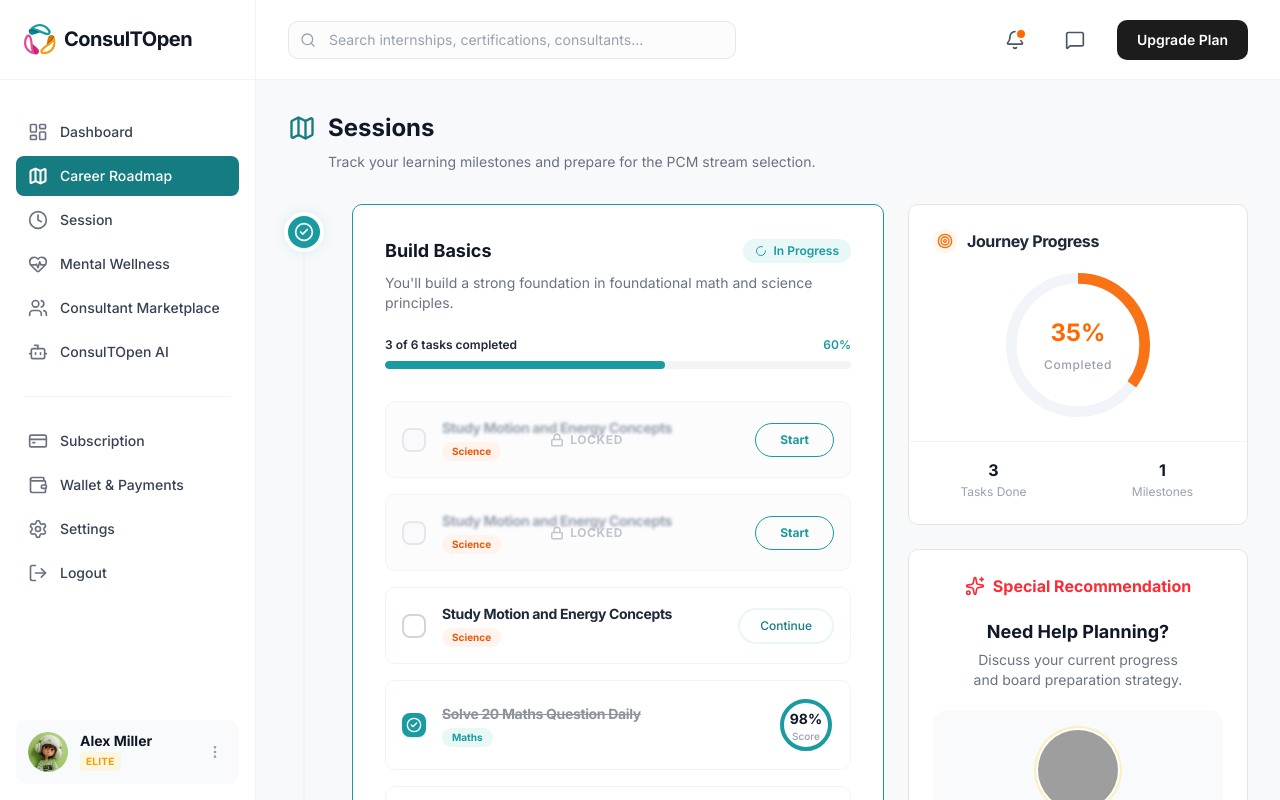
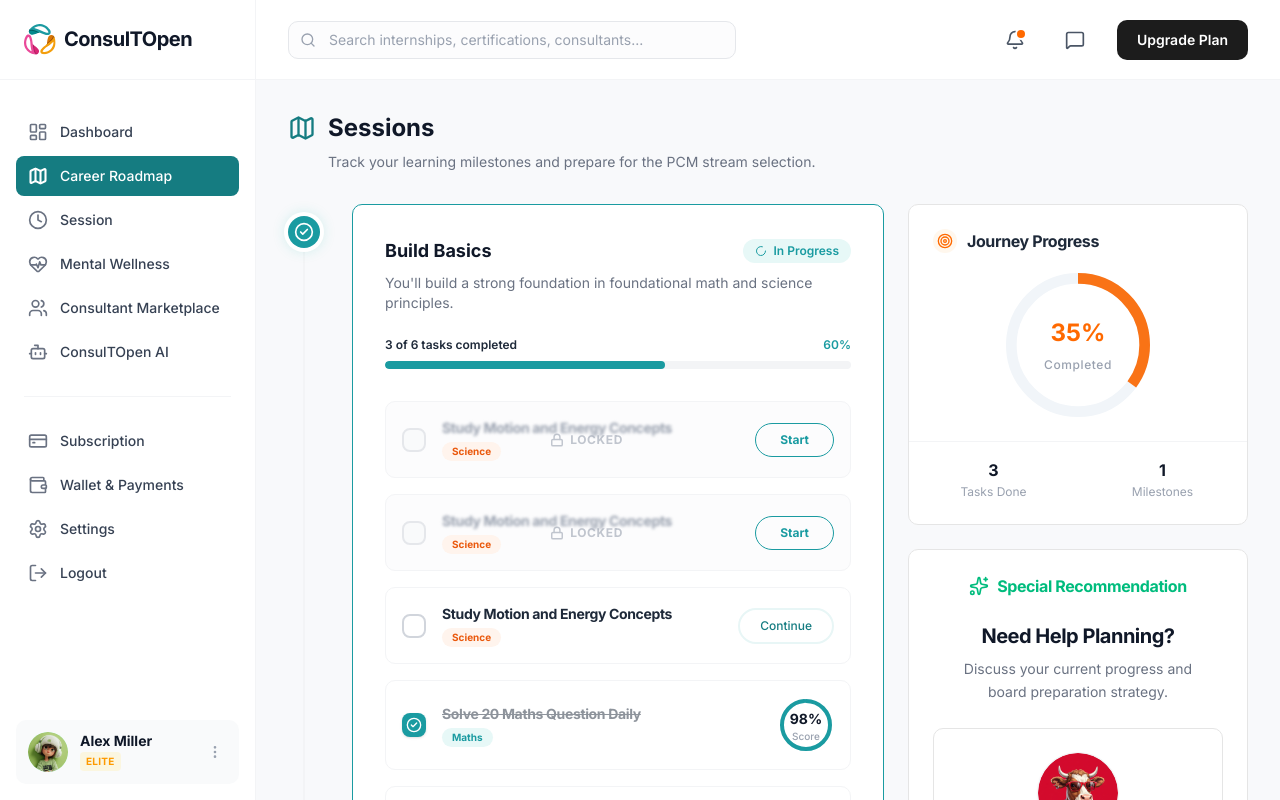
Before and after one commit to anuj-My/consul-it-open, a Next.js app: page /career-roadmap in a window 1280 px wide. Built offline with nearby package versions, Linux system fonts and the light colour scheme; grey boxes are pictures that could not be loaded.

Commit message:
update recommendation component

```diff
--- a/app/(dashboard)/career-roadmap/page.tsx
+++ b/app/(dashboard)/career-roadmap/page.tsx
@@ -1,7 +1,7 @@
 import {  Map } from "lucide-react";
 import { SessionsRoadmap } from "@/components/sessions/sessions-roadmap";
 import { JourneyProgress } from "@/components/sessions/journey-progress";
-import { SpecialRecommendation } from "@/components/sessions/special-recommendation";
+import { Recommendation } from "@/components/dashboard/recommendation";
 import { QuickResources } from "@/components/sessions/quick-resources";
 
 export default function CareerRoadmapPage() {
@@ -22,7 +22,19 @@ export default function CareerRoadmapPage() {
 
         <div className="space-y-6">
           <JourneyProgress />
-          <SpecialRecommendation />
+          <Recommendation
+            variant="emerald"
+            showSpecialHeader={true}
+            title="Need Help Planning?"
+            description="Discuss your current progress and board preparation strategy."
+            consultant={{
+              name: "Mukund Tyagi",
+              role: "(Academic Planner & Counsellor)",
+              image: "/images/mukund_tyagi.png",
+              rating: 4.2
+            }}
+            buttonText="Book a Session"
+          />
           <QuickResources />
         </div>
       </div>
--- a/app/(dashboard)/page.tsx
+++ b/app/(dashboard)/page.tsx
@@ -30,7 +30,19 @@ export default function Home() {
            <div className="bg-white rounded-lg space-y-6 border p-6">
           <MoodTrends />
           <div className="border-b border-gray-100 mb-8"></div>
-          <Recommendation />
+          <Recommendation
+            variant="pink"
+            badgeText="Based on mood log"
+            title="Recommended for You"
+            consultant={{
+              name: "Emma Watson",
+              role: "(Student Wellbeing Therapist)",
+              image: "/images/Counselor Emma.png",
+              rating: 4.9,
+              sessions: "(120+ Sessions)"
+            }}
+            buttonText="Book a Therapy Session"
+          />
 
            </div>
           <SkillsProgress />
--- a/components/dashboard/recommendation.tsx
+++ b/components/dashboard/recommendation.tsx
@@ -1,45 +1,97 @@
 "use client";
 
-import { Star, ArrowRight } from "lucide-react";
+import { Star, ArrowRight, Sparkles } from "lucide-react";
 import Image from "next/image";
 
-export function Recommendation() {
+interface RecommendationProps {
+  variant?: "pink" | "emerald";
+  badgeText?: string;
+  title: string;
+  description?: string;
+  consultant: {
+    name: string;
+    role: string;
+    image: string;
+    rating: number;
+    sessions?: string;
+  };
+  buttonText: string;
+  showSpecialHeader?: boolean;
+}
+
+export function Recommendation({
+  variant = "pink",
+  badgeText,
+  title,
+  description,
+  consultant,
+  buttonText,
+  showSpecialHeader = false,
+}: RecommendationProps) {
+  const isPink = variant === "pink";
+  const mainColor = isPink ? "#ED4694" : "#10B981";
+  const bgColor = isPink ? "bg-[#FDF2F8]" : "bg-[#E7F8F7]";
+
   return (
-    <div className="flex flex-col items-center">
-      <div className="bg-[#FDF2F8] px-4 py-1 rounded-full mb-4">
-        <span className="text-[10px] sm:text-xs text-[#ED4694] font-medium whitespace-nowrap">
-          Based on mood log
+    <div className={!isPink ? "relative rounded-lg border overflow-hidden bg-white p-6 bg-[radial-gradient(circle_at_bottom_right,_var(--tw-gradient-stops))] from-emerald-50/50 via-white to-white" : "w-full"}>
+
+      {showSpecialHeader && (
+        <div className="flex items-center justify-center gap-2 mb-6">
+          <Sparkles className="w-5 h-5 text-emerald-500" />
+          <h2 className="font-bold text-emerald-500 tracking-tight">Special Recommendation</h2>
+        </div>
+      )}
+
+      <div className="flex flex-col items-center text-center">
+        {badgeText && (
+          <div className={`${bgColor} px-4 py-1 rounded-full mb-4`}>
+            <span className={`text-[10px] sm:text-xs font-medium whitespace-nowrap`} style={{ color: mainColor }}>
+              {badgeText}
             </span>
           </div>
+        )}
 
-      <h2 className="text-lg sm:text-lg font-semibold text-[#ED4694] mb-6">
-        Recommended for You
+        <h2 className={`font-bold tracking-tight mb-2 ${isPink ? 'text-lg sm:text-lg' : 'text-xl text-gray-900'}`} style={{ color: isPink ? mainColor : undefined }}>
+          {title}
         </h2>
 
-      <div className="flex flex-col items-center text-center w-full">
-        <div className="w-20 h-20 rounded-full overflow-hidden mb-4 ring-1 ring-gray-100 shadow-sm">
+        {description && (
+          <p className="text-sm text-gray-500 mb-6 max-w-[240px] leading-relaxed">
+            {description}
+          </p>
+        )}
+
+        <div className={`w-full flex flex-col items-center p-6 ${!isPink ? 'bg-white rounded-lg border mb-6' : ''}`}>
+          <div className="w-20 h-20 rounded-full overflow-hidden mb-4 ring-1 ring-gray-100 shadow-sm shrink-0">
             <Image
-            src="/images/Counselor Emma.png"
-            alt="Emma Watson"
+              src={consultant.image}
+              alt={consultant.name}
               width={80}
               height={80}
               className="object-cover"
             />
           </div>
 
-        <h3 className="font-semibold text-gray-900 text-lg mb-0.5">Emma Watson</h3>
+          <h3 className="font-bold text-gray-900 text-lg mb-0.5">{consultant.name}</h3>
           <p className="text-xs text-gray-500 font-medium mb-3">
-          (Student Wellbeing Therapist)
+            {consultant.role}
           </p>
 
-        <div className="flex items-center gap-1.5 mb-8">
+          <div className="flex items-center gap-1.5">
+            <span className="text-sm text-gray-500 font-medium mr-1">Rating</span>
             <Star className="w-4 h-4 text-amber-400 fill-amber-400" />
-          <span className="text-sm font-bold text-amber-500">4.9</span>
-          <span className="text-sm text-gray-400 font-medium">(120+ Sessions)</span>
+            <span className="text-sm font-bold text-gray-900">{consultant.rating}</span>
+            {consultant.sessions && (
+              <span className="text-sm text-gray-400 font-medium ml-1">{consultant.sessions}</span>
+            )}
+          </div>
         </div>
 
-        <button className="w-full bg-[#ED4694] hover:bg-[#D43D82] text-white text-sm font-bold py-3.5 rounded-xl transition-all flex items-center justify-center gap-2 shadow-sm">
-          Book a Therapy Session
+        <button
+          className="w-full text-white text-sm font-bold py-3.5 rounded-xl transition-all flex items-center justify-center gap-2 shadow-sm active:scale-[0.98]"
+          style={{ backgroundColor: mainColor }}
+        >
+          {buttonText}
           <ArrowRight className="w-4 h-4" />
         </button>
       </div>
--- a/components/sessions/special-recommendation.tsx
+++ /dev/null
@@ -1,46 +0,0 @@
-"use client";
-
-import { Sparkles, Star, ArrowRight } from "lucide-react";
-
-export function SpecialRecommendation() {
-  return (
-    <div className="bg-white rounded-lg border p-6">
-      <div className="flex items-center justify-center gap-2 mb-5">
-        <Sparkles className="w-5 h-5 text-red-500" />
-        <h2 className="font-bold text-red-500">Special Recommendation</h2>
-      </div>
-
-      <div className="flex flex-col items-center text-center">
-        <h3 className="font-bold text-gray-900 text-lg mb-1">Need Help Planning?</h3>
-        <p className="text-sm text-gray-500 mb-5 max-w-[220px]">
-          Discuss your current progress and board preparation strategy.
-        </p>
-
-        {/* Consultant Card */}
-        <div className="w-full bg-gray-50 rounded-xl p-5 mb-5">
-          <div className="flex flex-col items-center">
-            <div className="w-20 h-20 rounded-full bg-gradient-to-br from-amber-100 to-orange-100 overflow-hidden mb-3 ring-2 ring-amber-200/50 ring-offset-2">
-              <img
-                src="https://api.dicebear.com/7.x/avataaars/svg?seed=Mukund&backgroundColor=fde68a"
-                alt="Mukund Tyagi"
-                className="w-full h-full object-cover"
-              />
-            </div>
-            <h4 className="font-bold text-gray-900">Mukund Tyagi</h4>
-            <p className="text-xs text-gray-500 mb-2">(Academic Planner & Counsellor)</p>
-            <div className="flex items-center gap-1">
-              <span className="text-sm text-gray-600">Rating</span>
-              <Star className="w-4 h-4 text-amber-400 fill-amber-400" />
-              <span className="text-sm font-bold text-amber-600">4.2</span>
-            </div>
-          </div>
-        </div>
-
-        <button className="w-full bg-gradient-to-r from-teal-500 to-emerald-500 text-white text-sm font-bold py-3.5 rounded-xl hover:from-teal-600 hover:to-emerald-600 transition-all shadow-md shadow-teal-200/50 flex items-center justify-center gap-2 group">
-          Book a Session
-          <ArrowRight className="w-4 h-4 group-hover:translate-x-0.5 transition-transform" />
-        </button>
-      </div>
-    </div>
-  );
-}
```
Also changed, not shown: public/images/mukund_tyagi.png (added). Lines whose indentation alone changed are shown as unchanged.
